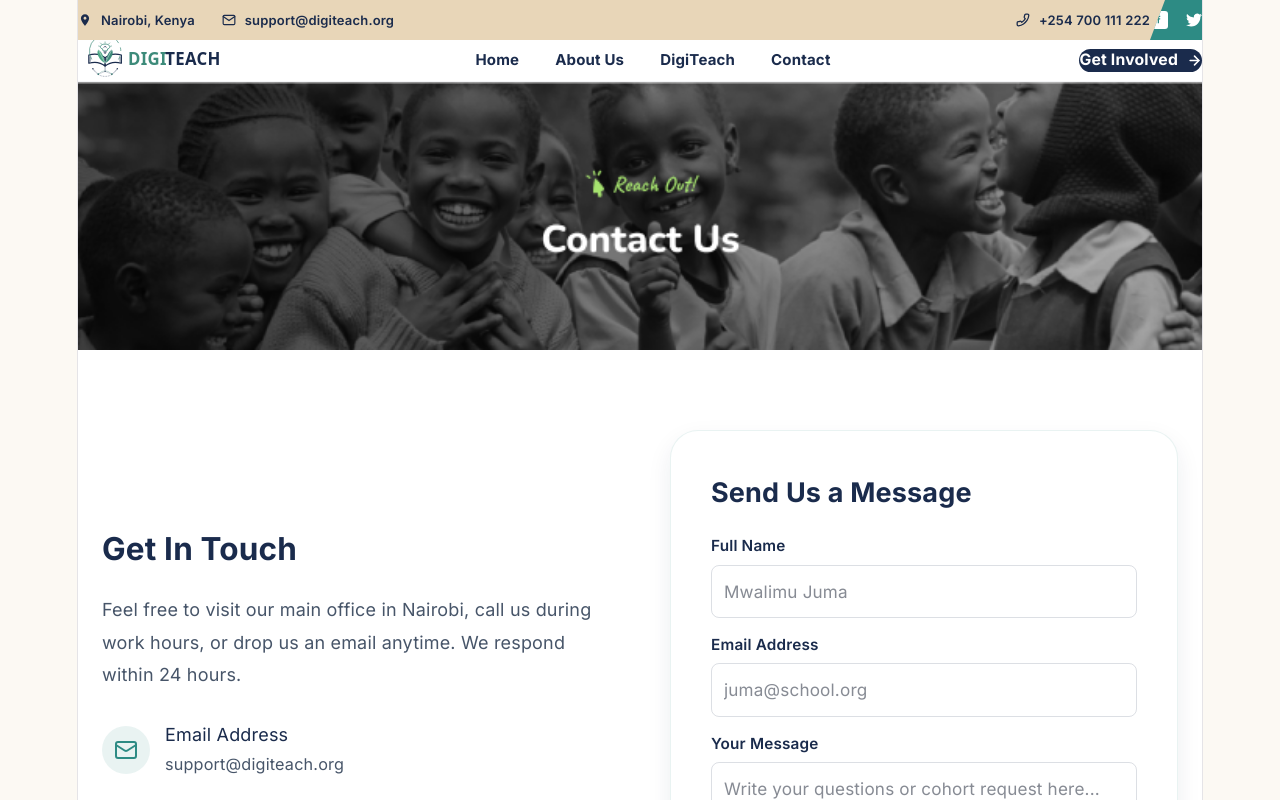
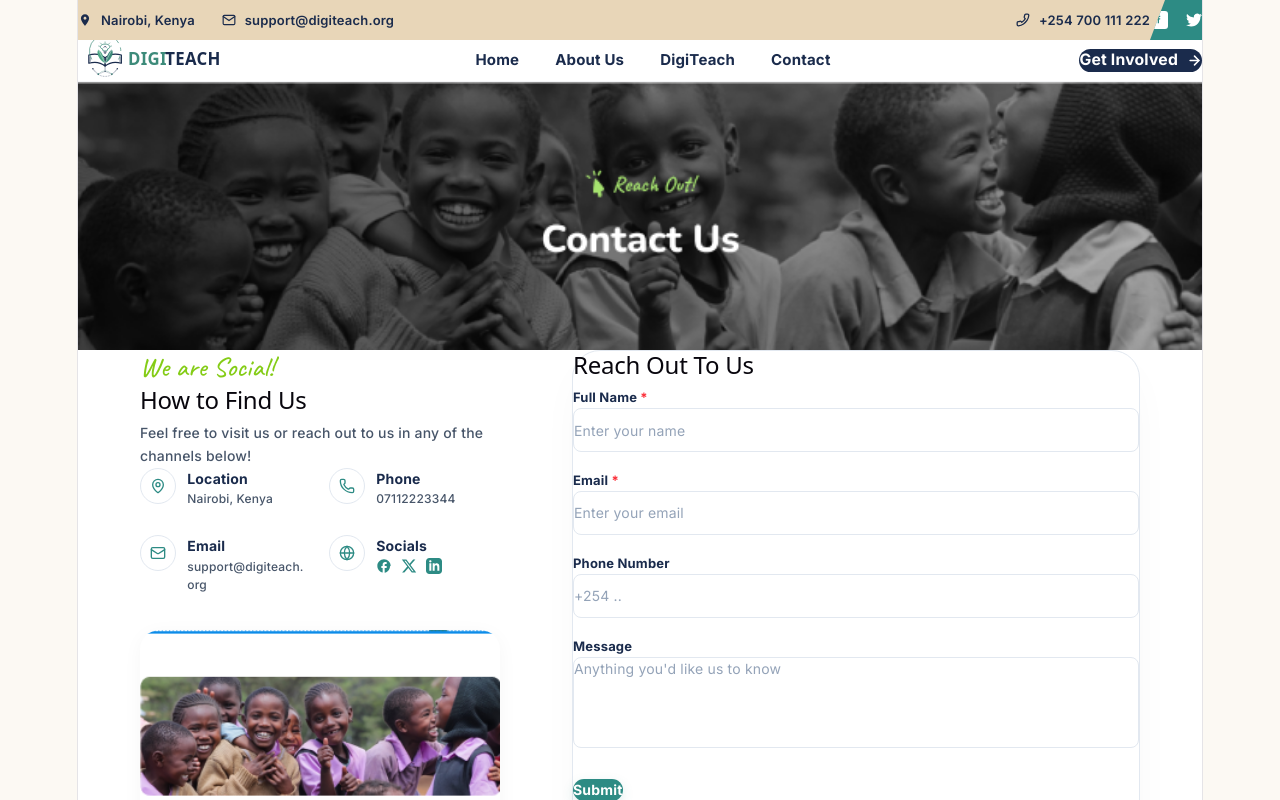
Before and after one commit to habibatiy89-cyber/Digiteach2, a React app: page /contact in a window 1280 px wide. Shown: the top 800 px of the page. Built offline with nearby package versions, Linux system fonts and the light colour scheme; the HTML template or start-up script is replaced by a standard one.

Commit message:
add the interest section

```diff
--- a/src/components/ContactForm.jsx
+++ b/src/components/ContactForm.jsx
@@ -1,80 +1,115 @@
 import React, { useState } from 'react';
-import { Send, CheckCircle } from 'lucide-react';
+import { CheckCircle } from 'lucide-react';
 
 const ContactForm = () => {
   const [name, setName] = useState('');
   const [email, setEmail] = useState('');
+  const [phone, setPhone] = useState('');
   const [message, setMessage] = useState('');
   const [submitted, setSubmitted] = useState(false);
 
   const handleSubmit = (e) => {
     e.preventDefault();
     setSubmitted(true);
+  };
+
+  const handleReset = () => {
     setName('');
     setEmail('');
+    setPhone('');
     setMessage('');
+    setSubmitted(false);
   };
 
   if (submitted) {
     return (
-      <div style={{
-        textAlign: 'center',
-        padding: '30px 20px',
-        color: '#2D8B84',
-        display: 'flex',
-        flexDirection: 'column',
-        alignItems: 'center',
-        gap: '15px'
-      }}>
-        <CheckCircle size={48} />
-        <h4 style={{ color: '#1A2B4C', fontWeight: 700 }}>Thank You!</h4>
-        <p style={{ color: '#475569', fontSize: '0.95rem' }}>Your message has been sent successfully. We will get back to you shortly.</p>
-        <button onClick={() => setSubmitted(false)} className="btn btn-outline" style={{ marginTop: '10px', fontSize: '0.85rem', padding: '8px 16px' }}>Send Another Message</button>
+      <div className="flex flex-col items-center justify-center text-center py-10 px-4 bg-[#FCF9F3] rounded-[24px] border border-[#2D8B84]/20 shadow-[0_10px_35px_rgba(0,0,0,0.03)]">
+        <CheckCircle className="w-14 h-14 text-[#2D8B84] mb-4" />
+        <h4 className="text-[20px] font-bold text-[#1A2B4C] mb-2">Message Sent!</h4>
+        <p className="text-[#475569] text-[14px] leading-relaxed max-w-sm mb-6">
+          Thank you for reaching out. A member of our team will review your message and respond within 24 hours.
+        </p>
+        <button
+          onClick={handleReset}
+          className="border border-[#2D8B84] text-[#2D8B84] hover:bg-[#2D8B84] hover:text-white rounded-full px-6 py-2 text-[14px] font-bold transition-all duration-300"
+        >
+          Send Another Message
+        </button>
       </div>
     );
   }
 
   return (
-    <form onSubmit={handleSubmit} style={{ display: 'flex', flexDirection: 'column', gap: '15px' }}>
+    <form onSubmit={handleSubmit} className="flex flex-col gap-4 text-left w-full font-sans">
+
+      {/* 1. Full Name */}
       <div>
-        <label style={{ display: 'block', fontSize: '0.85rem', fontWeight: 600, color: '#1A2B4C', marginBottom: '6px' }}>Full Name</label>
+        <label className="block text-[13px] font-bold text-[#1A2B4C] mb-2">
+          Full Name <span className="text-red-500">*</span>
+        </label>
         <input
           type="text"
           required
           value={name}
           onChange={(e) => setName(e.target.value)}
-          placeholder="Mwalimu Juma"
-          style={{ width: '100%', padding: '12px', borderRadius: '8px', border: '1px solid rgba(26,43,76,0.15)', fontSize: '0.95rem' }}
+          placeholder="Enter your name"
+          className="w-full h-[44px] px-4 py-2 bg-white border border-[#E2E8F0] rounded-[8px] text-[14px] text-[#475569] placeholder-[#94A3B8] focus:outline-none focus:border-[#2D8B84] focus:ring-1 focus:ring-[#2D8B84]"
         />
       </div>
 
+      {/* 2. Email */}
       <div>
-        <label style={{ display: 'block', fontSize: '0.85rem', fontWeight: 600, color: '#1A2B4C', marginBottom: '6px' }}>Email Address</label>
+        <label className="block text-[13px] font-bold text-[#1A2B4C] mb-2">
+          Email <span className="text-red-500">*</span>
+        </label>
         <input
           type="email"
           required
           value={email}
           onChange={(e) => setEmail(e.target.value)}
-          placeholder="juma@school.org"
-          style={{ width: '100%', padding: '12px', borderRadius: '8px', border: '1px solid rgba(26,43,76,0.15)', fontSize: '0.95rem' }}
+          placeholder="Enter your email"
+          className="w-full h-[44px] px-4 py-2 bg-white border border-[#E2E8F0] rounded-[8px] text-[14px] text-[#475569] placeholder-[#94A3B8] focus:outline-none focus:border-[#2D8B84] focus:ring-1 focus:ring-[#2D8B84]"
         />
       </div>
 
+      {/* 3. Phone Number */}
       <div>
-        <label style={{ display: 'block', fontSize: '0.85rem', fontWeight: 600, color: '#1A2B4C', marginBottom: '6px' }}>Your Message</label>
-        <textarea
-          rows="4"
-          required
-          value={message}
-          onChange={(e) => setMessage(e.target.value)}
-          placeholder="Write your questions or cohort request here..."
-          style={{ width: '100%', padding: '12px', borderRadius: '8px', border: '1px solid rgba(26,43,76,0.15)', fontSize: '0.95rem', resize: 'vertical' }}
+        <label className="block text-[13px] font-bold text-[#1A2B4C] mb-2">
+          Phone Number
+        </label>
+        <input
+          type="tel"
+          value={phone}
+          onChange={(e) => setPhone(e.target.value)}
+          placeholder="+254 .."
+          className="w-full h-[44px] px-4 py-2 bg-white border border-[#E2E8F0] rounded-[8px] text-[14px] text-[#475569] placeholder-[#94A3B8] focus:outline-none focus:border-[#2D8B84] focus:ring-1 focus:ring-[#2D8B84]"
         />
       </div>
 
-      <button type="submit" className="btn btn-primary" style={{ padding: '12px 20px', width: '100%', marginTop: '10px' }}>
-        <Send size={16} /> Send Message
-      </button>
+      {/* 4. Message */}
+      <div>
+        <label className="block text-[13px] font-bold text-[#1A2B4C] mb-2">
+          Message
+        </label>
+        <textarea
+          value={message}
+          onChange={(e) => setMessage(e.target.value)}
+          placeholder="Anything you'd like us to know"
+          rows={4}
+          className="w-full px-4 py-3 bg-white border border-[#E2E8F0] rounded-[8px] text-[14px] text-[#475569] placeholder-[#94A3B8] focus:outline-none focus:border-[#2D8B84] focus:ring-1 focus:ring-[#2D8B84] resize-none"
+        />
+      </div>
+
+      {/* 5. Submit Button */}
+      <div className="mt-2">
+        <button
+          type="submit"
+          className="bg-[#2D8B84] hover:bg-[#236e68] text-white font-bold px-12 py-3 rounded-full text-[14px] transition-all duration-300 shadow-[0_4px_12px_rgba(45,139,132,0.15)] cursor-pointer"
+        >
+          Submit
+        </button>
+      </div>
+
     </form>
   );
 };
--- a/src/pages/Contact.jsx
+++ b/src/pages/Contact.jsx
@@ -1,6 +1,6 @@
 import React from 'react';
 import ContactForm from '../components/ContactForm';
-import { Mail, Phone, MapPin } from 'lucide-react';
+import { Mail, Phone, MapPin, Globe } from 'lucide-react';
 
 const Contact = () => {
   return (
@@ -16,53 +16,121 @@ const Contact = () => {
         <h1 className="sr-only">Contact Us</h1>
       </div>
 
-      <div style={{ padding: '80px 0 100px' }}>
-        <div className="container">
+      <div className="container mx-auto px-6 py-16">
+        <div className="flex flex-col lg:flex-row items-stretch justify-center gap-12 lg:gap-16">
 
-        <div className="grid-2" style={{ gap: '60px', alignItems: 'center' }}>
-          <div>
-            <h3 style={{ fontSize: '1.75rem', color: '#1A2B4C', marginBottom: '20px', fontWeight: 700 }}>Get In Touch</h3>
-            <p style={{ color: '#475569', marginBottom: '30px', lineHeight: 1.8 }}>
-              Feel free to visit our main office in Nairobi, call us during work hours, or drop us an email anytime. We respond within 24 hours.
-            </p>
-            <div style={{ display: 'flex', flexDirection: 'column', gap: '20px' }}>
-              <div style={{ display: 'flex', alignItems: 'center', gap: '15px' }}>
-                <div style={{ padding: '12px', backgroundColor: 'rgba(45, 139, 132, 0.1)', color: '#2D8B84', borderRadius: '50%' }}><Mail /></div>
-                <div>
-                  <h5 style={{ margin: 0, color: '#1A2B4C' }}>Email Address</h5>
-                  <span style={{ color: '#475569', fontSize: '0.9rem' }}>support@digiteach.org</span>
+          {/* Left Column: Info Box & Kids Photo */}
+          <div className="w-full lg:w-[360px] flex-shrink-0 flex flex-col justify-between gap-8">
+
+            {/* How to Find Us Card */}
+            <div className="text-left">
+              {/* Tagline: We are Social! */}
+              <div
+                className="italic text-2xl mb-3"
+                style={{ fontFamily: "'Caveat', cursive", color: '#84cc16' }}
+              >
+                We are Social!
+              </div>
+
+              {/* Heading */}
+              <h2 className="text-[32px] font-extrabold text-[#1A2B4C] leading-tight mb-4">
+                How to Find Us
+              </h2>
+
+              {/* Description */}
+              <p className="text-[#475569] text-[14px] leading-relaxed mb-8 font-medium">
+                Feel free to visit us or reach out to us in any of the channels below!
+              </p>
+
+              {/* Grid 2x2 for Info */}
+              <div className="grid grid-cols-2 gap-y-6 gap-x-4">
+
+                {/* 1. Location */}
+                <div className="flex gap-2.5">
+                  <div className="w-8 h-8 rounded-full border border-slate-200 flex items-center justify-center text-[#2D8B84] flex-shrink-0 mt-0.5">
+                    <MapPin size={16} />
+                  </div>
+                  <div>
+                    <h5 className="text-[14px] font-bold text-[#1A2B4C] mb-0.5">Location</h5>
+                    <p className="text-[12px] text-[#475569] font-medium leading-normal">Nairobi, Kenya</p>
+                  </div>
                 </div>
-              </div>
-              <div style={{ display: 'flex', alignItems: 'center', gap: '15px' }}>
-                <div style={{ padding: '12px', backgroundColor: 'rgba(45, 139, 132, 0.1)', color: '#2D8B84', borderRadius: '50%' }}><Phone /></div>
-                <div>
-                  <h5 style={{ margin: 0, color: '#1A2B4C' }}>Phone Number</h5>
-                  <span style={{ color: '#475569', fontSize: '0.9rem' }}>+254 700 111 222</span>
+
+                {/* 2. Phone */}
+                <div className="flex gap-2.5">
+                  <div className="w-8 h-8 rounded-full border border-slate-200 flex items-center justify-center text-[#2D8B84] flex-shrink-0 mt-0.5">
+                    <Phone size={16} />
+                  </div>
+                  <div>
+                    <h5 className="text-[14px] font-bold text-[#1A2B4C] mb-0.5">Phone</h5>
+                    <p className="text-[12px] text-[#475569] font-medium leading-normal">07112223344</p>
+                  </div>
                 </div>
-              </div>
-              <div style={{ display: 'flex', alignItems: 'center', gap: '15px' }}>
-                <div style={{ padding: '12px', backgroundColor: 'rgba(45, 139, 132, 0.1)', color: '#2D8B84', borderRadius: '50%' }}><MapPin /></div>
-                <div>
-                  <h5 style={{ margin: 0, color: '#1A2B4C' }}>Main Office</h5>
-                  <span style={{ color: '#475569', fontSize: '0.9rem' }}>Nairobi, Kenya</span>
+
+                {/* 3. Email */}
+                <div className="flex gap-2.5">
+                  <div className="w-8 h-8 rounded-full border border-slate-200 flex items-center justify-center text-[#2D8B84] flex-shrink-0 mt-0.5">
+                    <Mail size={16} />
+                  </div>
+                  <div>
+                    <h5 className="text-[14px] font-bold text-[#1A2B4C] mb-0.5">Email</h5>
+                    <p className="text-[12px] text-[#475569] font-medium leading-normal break-all">support@digiteach.org</p>
+                  </div>
                 </div>
+
+                {/* 4. Socials */}
+                <div className="flex gap-2.5">
+                  <div className="w-8 h-8 rounded-full border border-slate-200 flex items-center justify-center text-[#2D8B84] flex-shrink-0 mt-0.5">
+                    <Globe size={16} />
+                  </div>
+                  <div>
+                    <h5 className="text-[14px] font-bold text-[#1A2B4C] mb-1.5">Socials</h5>
+                    <div className="flex items-center gap-2 text-[#2D8B84]">
+                      <a href="#" aria-label="Facebook" className="hover:text-[#236e68] transition-colors">
+                        <svg width="16" height="16" fill="currentColor" viewBox="0 0 24 24">
+                          <path d="M22 12c0-5.52-4.48-10-10-10S2 6.48 2 12c0 4.84 3.44 8.87 8 9.8V15H8v-3h2V9.5C10 7.57 11.57 6 13.5 6H16v3h-2c-.55 0-1 .45-1 1v2h3v3h-3v6.95c4.56-.93 8-4.96 8-9.75z"/>
+                        </svg>
+                      </a>
+                      <a href="#" aria-label="Twitter" className="hover:text-[#236e68] transition-colors">
+                        <svg width="16" height="16" fill="currentColor" viewBox="0 0 24 24">
+                          <path d="M18.244 2.25h3.308l-7.227 8.26 8.502 11.24H16.17l-5.214-6.817L4.99 21.75H1.68l7.73-8.835L1.254 2.25H8.08l4.713 6.231zm-1.161 17.52h1.833L7.084 4.126H5.117z"/>
+                        </svg>
+                      </a>
+                      <a href="#" aria-label="LinkedIn" className="hover:text-[#236e68] transition-colors">
+                        <svg width="16" height="16" fill="currentColor" viewBox="0 0 24 24">
+                          <path d="M19 0h-14c-2.761 0-5 2.239-5 5v14c0 2.761 2.239 5 5 5h14c2.762 0 5-2.239 5-5v-14c0-2.761-2.238-5-5-5zm-11 19h-3v-11h3v11zm-1.5-12.268c-.966 0-1.75-.779-1.75-1.75s.784-1.75 1.75-1.75 1.75.779 1.75 1.75-.784 1.75-1.75 1.75zm13.5 12.268h-3v-5.604c0-3.368-4-3.113-4 0v5.604h-3v-11h3v1.765c1.396-2.586 7-2.777 7 2.476v6.759z"/>
+                        </svg>
+                      </a>
+                    </div>
+                  </div>
+                </div>
+
               </div>
             </div>
+
+            {/* Kids Image */}
+            <div className="w-full rounded-[20px] overflow-hidden mt-4 shadow-[0_4px_20px_rgba(0,0,0,0.04)]">
+              <img
+                src="/images/contact-kids.png"
+                alt="Smiling children"
+                className="w-full h-auto object-cover"
+              />
+            </div>
+
           </div>
 
-          <div style={{
-            backgroundColor: '#ffffff',
-            padding: '40px',
-            borderRadius: '28px',
-            boxShadow: 'var(--shadow-md)',
-            border: '1px solid rgba(45, 139, 132, 0.1)'
-          }}>
-            <h3 style={{ color: '#1A2B4C', fontWeight: 700, marginBottom: '20px', fontSize: '1.5rem' }}>Send Us a Message</h3>
+          {/* Right Column: Form Card */}
+          <div
+            className="flex-grow w-full max-w-[568px] bg-white p-8 md:p-12 rounded-[28px] border border-[#E2E8F0] shadow-[0_15px_50px_-15px_rgba(0,0,0,0.05)]"
+          >
+            <h2 className="text-[28px] md:text-[32px] font-extrabold text-[#1A2B4C] mb-8 leading-tight text-left">
+              Reach Out To Us
+            </h2>
             <ContactForm />
           </div>
+
         </div>
       </div>
-    </div>
     </div>
   );
 };
```
Also changed, not shown: public/images/contact-kids.png (added).
